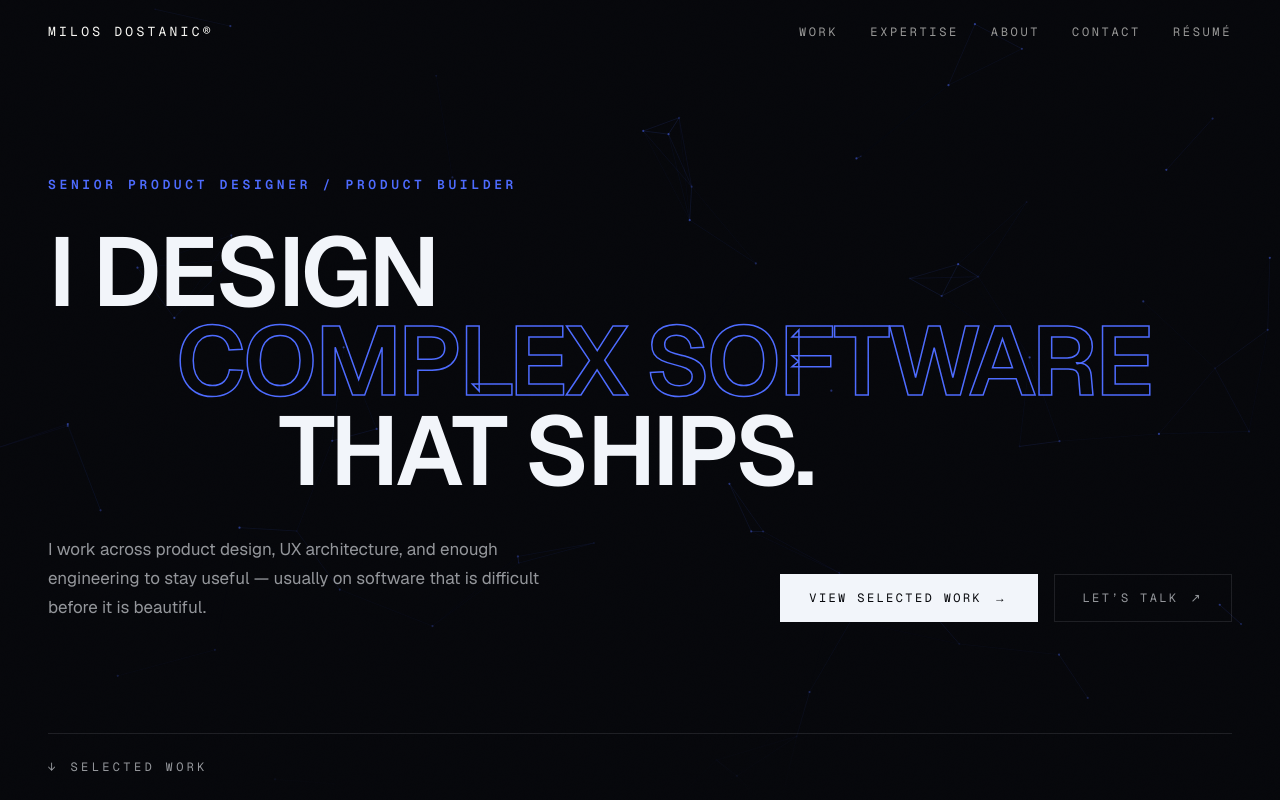
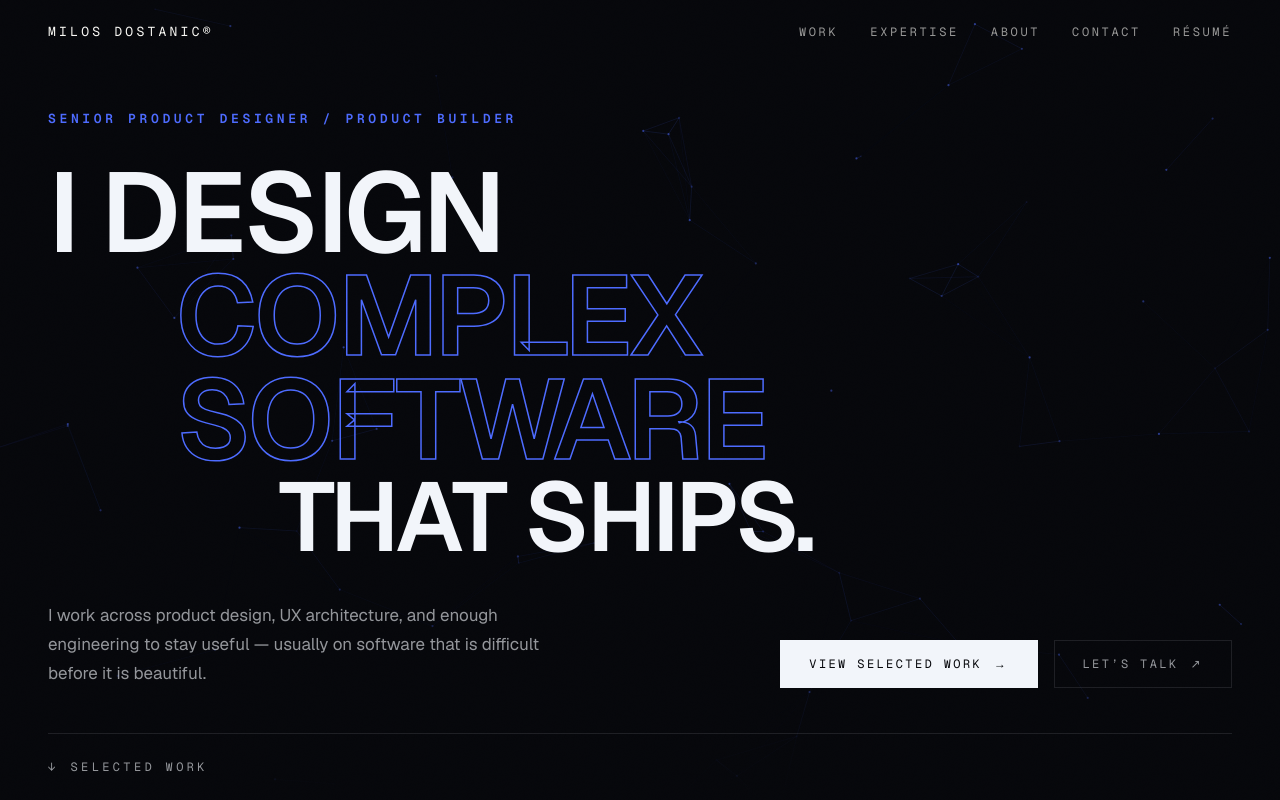
Before and after one commit to mdostanic85/dostanic, a Next.js app: page / in a window 1280 px wide. Shown: the top 800 px of the page. Built offline with nearby package versions, Linux system fonts and the light colour scheme.

Commit message:
Increase font size of first two hero headline lines

```diff
--- a/src/components/v3/Hero.tsx
+++ b/src/components/v3/Hero.tsx
@@ -101,12 +101,12 @@ export default function Hero() {
 
           <h1 className="display-mega mt-6 text-[clamp(30px,7.6vw,115px)] font-semibold uppercase !leading-[0.92] text-foreground sm:mt-8">
             <span className="line-mask">
-              <span data-hero-line className="block">
+              <span data-hero-line className="block text-[clamp(34px,8.8vw,132px)]">
                 I design
               </span>
             </span>
             <span className="line-mask">
-              <span data-hero-line className="text-outline block sm:ml-[10vw]">
+              <span data-hero-line className="text-outline block text-[clamp(34px,8.8vw,132px)] sm:ml-[10vw]">
                 complex software
               </span>
             </span>
```
